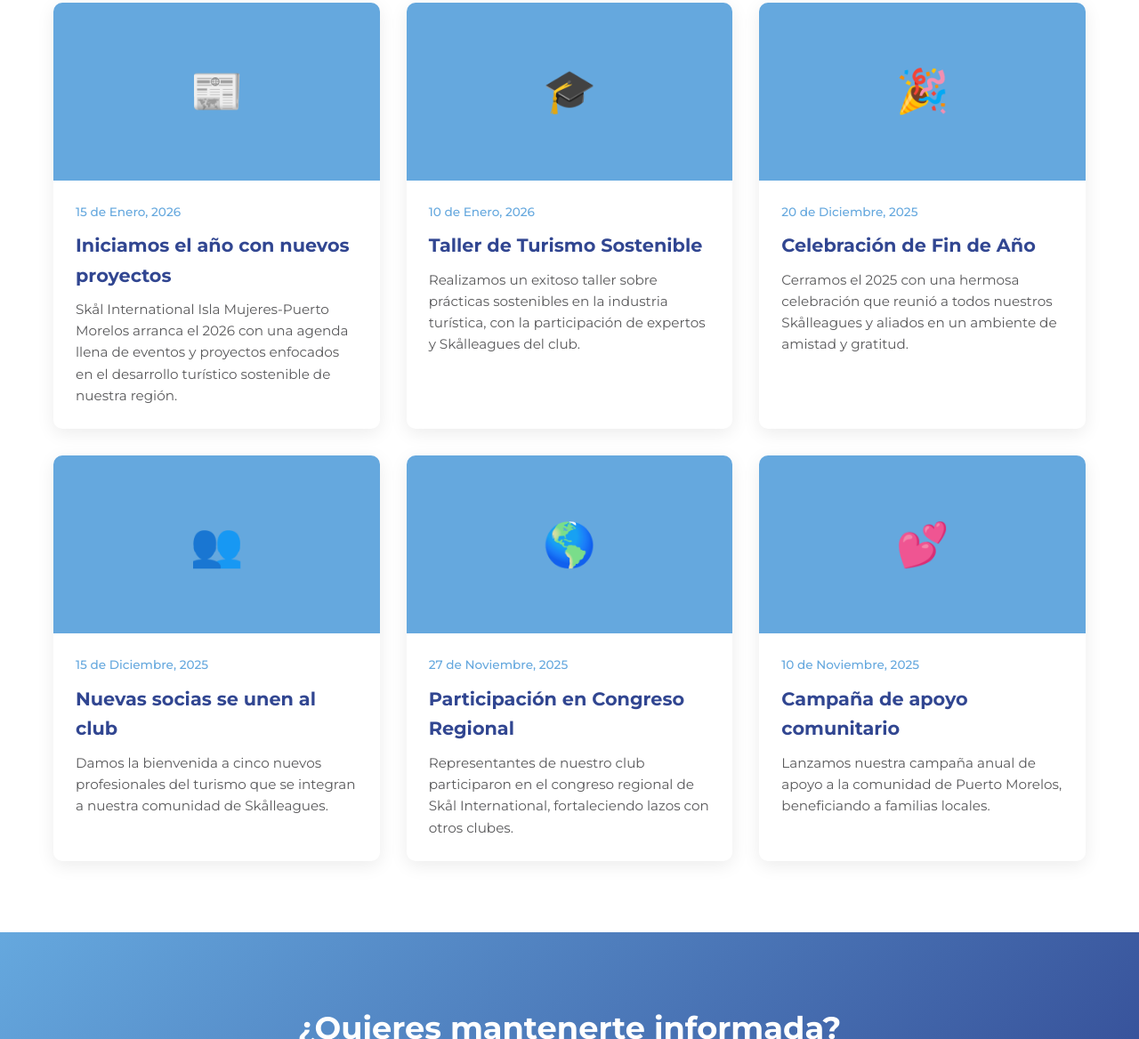
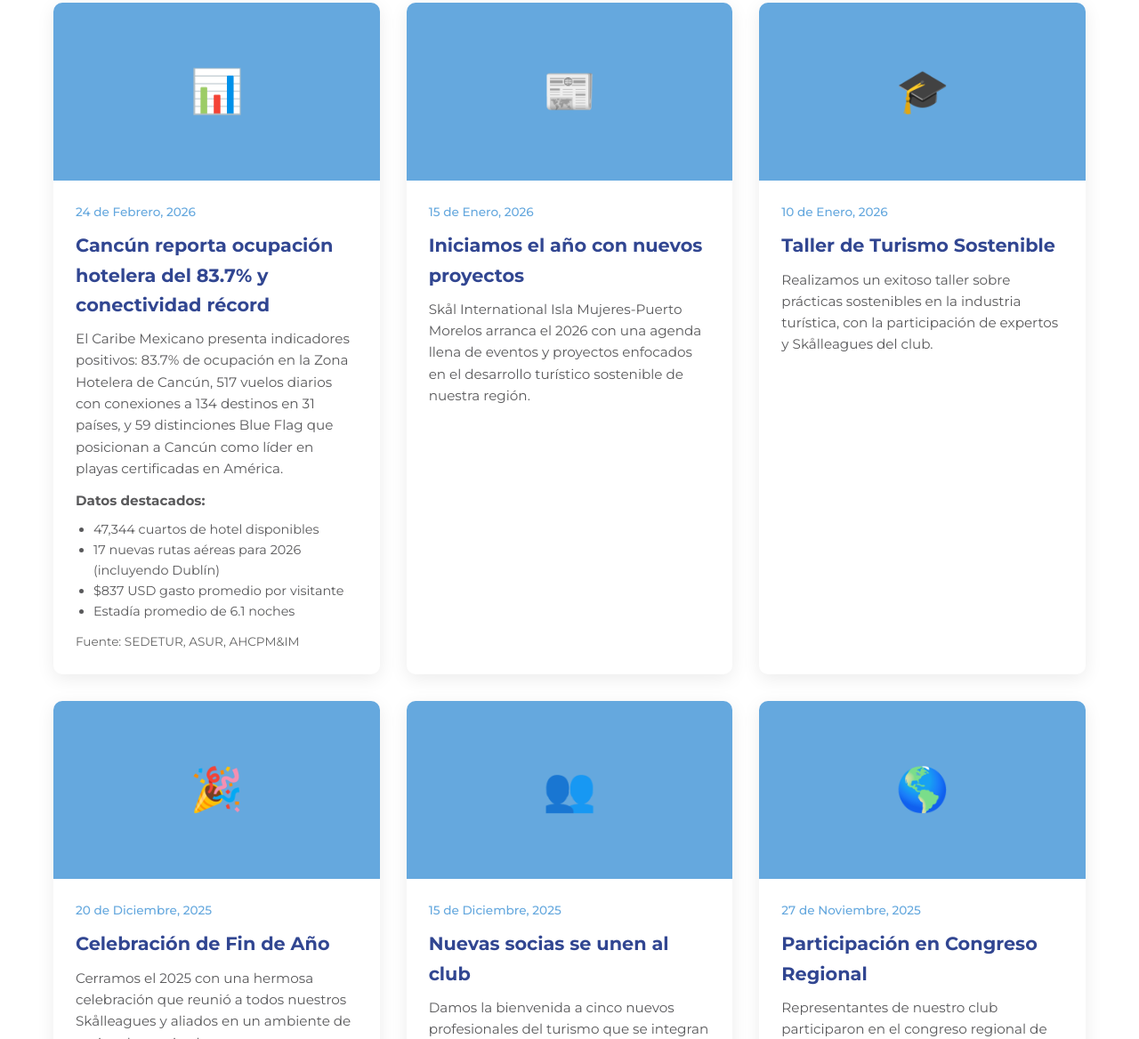
Before and after one commit to eltintero/skal-website, a plain HTML site: page noticias.html in a window 1280 px wide. Shown: the part 562-1730 px from the top of the page at 89% size. Drawn offline with Linux system fonts and the light colour scheme.

Commit message:
Add first news post: Cancún tourism report Feb 2026

```diff
--- a/noticias.html
+++ b/noticias.html
@@ -47,6 +47,23 @@
 
                 <div class="news-grid">
                     <article class="news-card">
+                        <div class="image">&#128202;</div>
+                        <div class="content">
+                            <p class="date">24 de Febrero, 2026</p>
+                            <h3>Cancún reporta ocupación hotelera del 83.7% y conectividad récord</h3>
+                            <p>El Caribe Mexicano presenta indicadores positivos: 83.7% de ocupación en la Zona Hotelera de Cancún, 517 vuelos diarios con conexiones a 134 destinos en 31 países, y 59 distinciones Blue Flag que posicionan a Cancún como líder en playas certificadas en América.</p>
+                            <p style="margin-top: 12px;"><strong>Datos destacados:</strong></p>
+                            <ul style="margin: 8px 0; padding-left: 20px; font-size: 0.9rem;">
+                                <li>47,344 cuartos de hotel disponibles</li>
+                                <li>17 nuevas rutas aéreas para 2026 (incluyendo Dublín)</li>
+                                <li>$837 USD gasto promedio por visitante</li>
+                                <li>Estadía promedio de 6.1 noches</li>
+                            </ul>
+                            <p style="margin-top: 12px; font-size: 0.85rem; color: #666;">Fuente: SEDETUR, ASUR, AHCPM&IM</p>
+                        </div>
+                    </article>
+
+                    <article class="news-card">
                         <div class="image">&#128240;</div>
                         <div class="content">
                             <p class="date">15 de Enero, 2026</p>
@@ -88,15 +105,6 @@
                             <p class="date">27 de Noviembre, 2025</p>
                             <h3>Participación en Congreso Regional</h3>
                             <p>Representantes de nuestro club participaron en el congreso regional de Skål International, fortaleciendo lazos con otros clubes.</p>
-                        </div>
-                    </article>
-
-                    <article class="news-card">
-                        <div class="image">&#128149;</div>
-                        <div class="content">
-                            <p class="date">10 de Noviembre, 2025</p>
-                            <h3>Campaña de apoyo comunitario</h3>
-                            <p>Lanzamos nuestra campaña anual de apoyo a la comunidad de Puerto Morelos, beneficiando a familias locales.</p>
                         </div>
                     </article>
                 </div>
```
